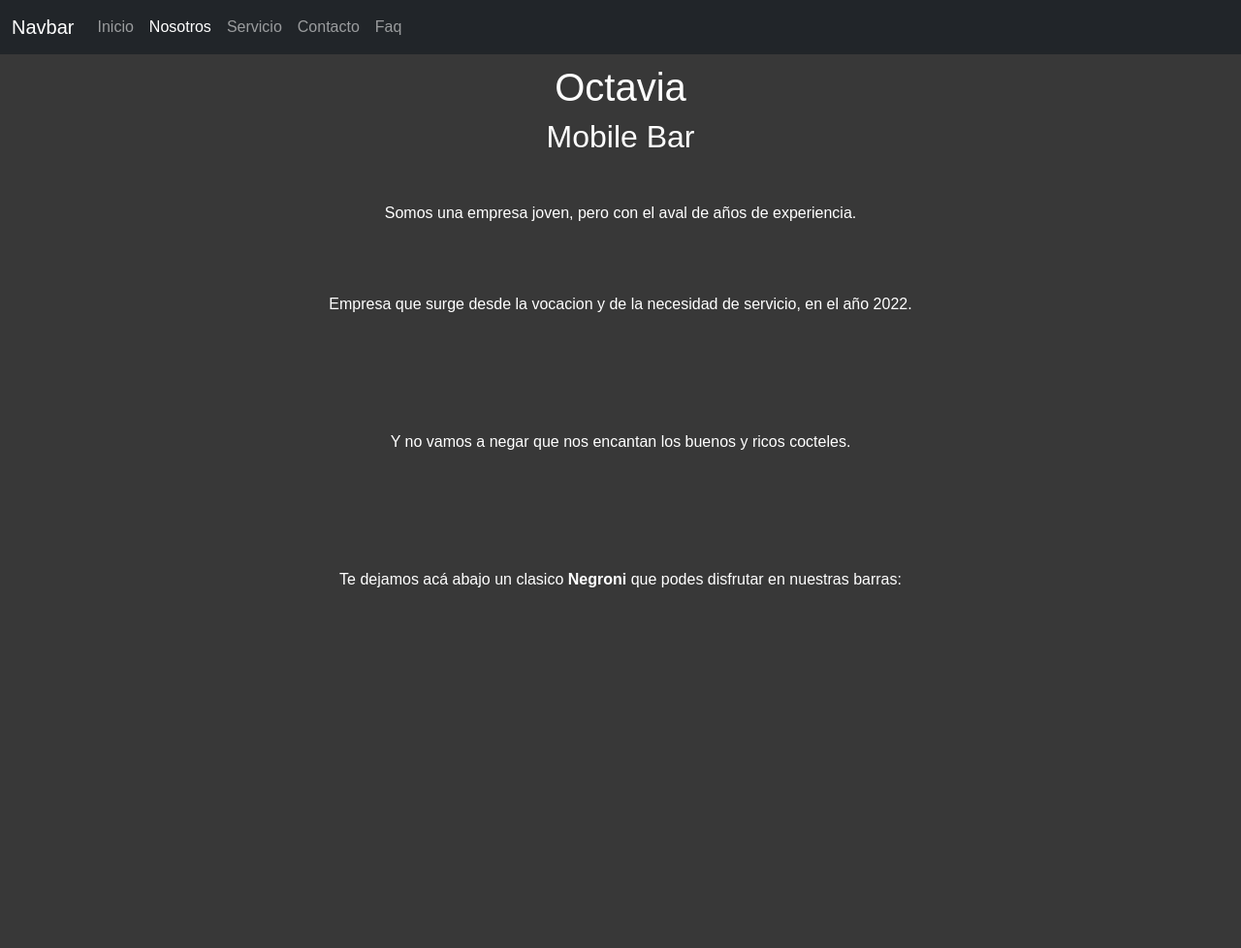
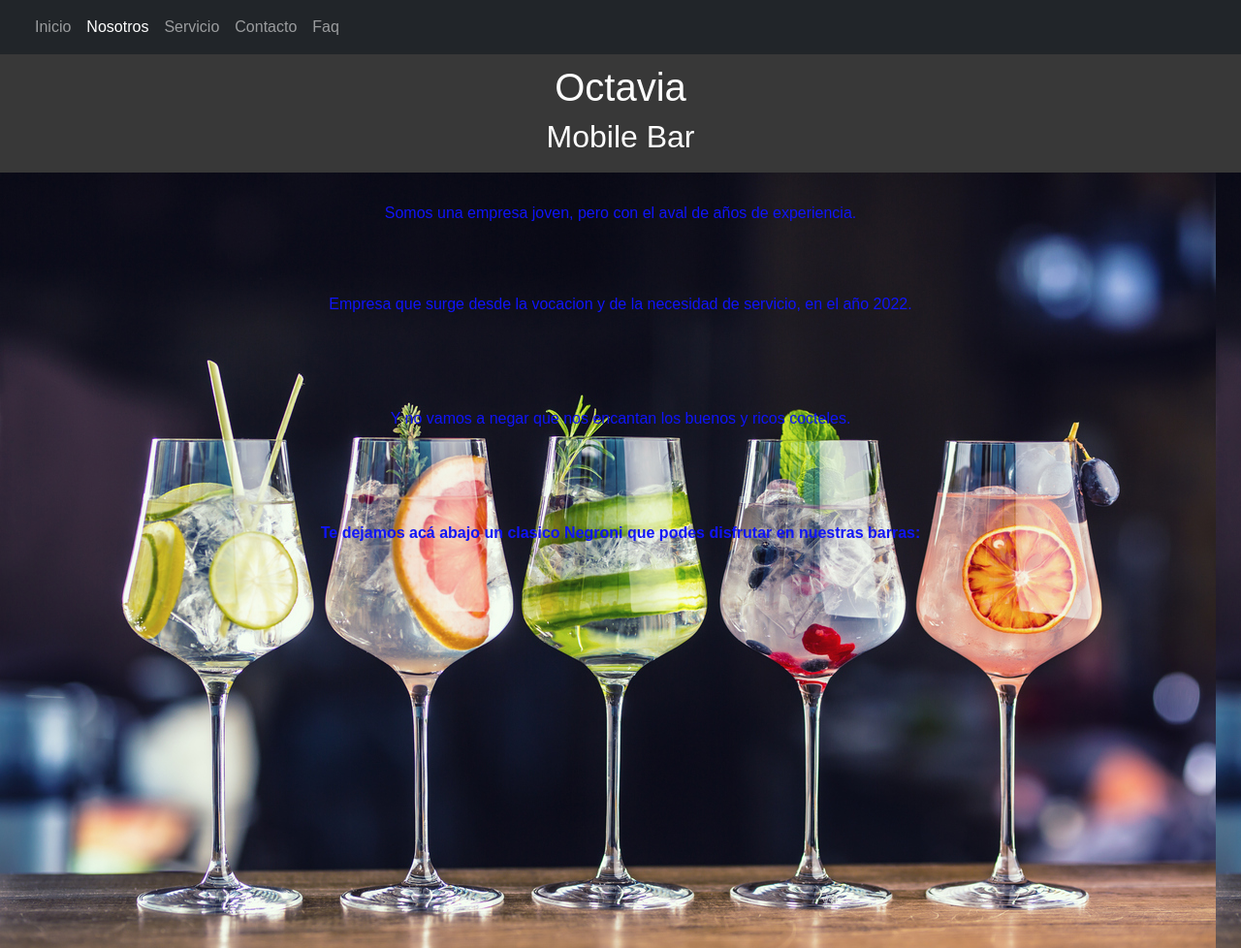
Before and after one commit to ana-lau-37/OctaviaBar, a website: page Nosotros.html in a window 1280 px wide. Shown: the top 978 px of the page at 97% size. Drawn offline with nearby package versions, Linux system fonts and the light colour scheme.

Commit message:
cambios seccion nosotros

```diff
--- a/Nosotros.html
+++ b/Nosotros.html
@@ -29,7 +29,7 @@
 	<body>
 		<nav class="navbar navbar-expand-lg bg-dark navbar-dark">
 			<div class="container-fluid">
-				<a class="navbar-brand" href="#">Navbar</a>
+				<a class="navbar-brand" href="#"></a>
 				<button
 					class="navbar-toggler"
 					type="button"
@@ -61,12 +61,10 @@
 			 <section class="somos">
                  <p> Somos una empresa joven, pero con el aval de años de experiencia.</p>
 			     <p>Empresa que surge desde la vocacion y de la necesidad de servicio, en el año 2022.</p>
-			    <br>
 			     <br>
 			     <p>Y no vamos a negar que nos encantan los buenos y ricos cocteles.</p>
 				 <br>
-				 <br>
-				 <p>Te dejamos acá abajo un clasico <strong>Negroni</strong> que podes disfrutar en nuestras barras:</p>
+				 <p><strong>Te dejamos acá abajo un clasico Negroni que podes disfrutar en nuestras barras:</strong></p>
 			  </section>
 
 			 <section class="tutorial">
--- /dev/null
+++ b/scss/_animaciones.scss
@@ -0,0 +1,7 @@
+/** @format */
+
+.accordion {
+	padding: 100px;
+	border: solid rgb(0, 0, 0);
+	width: 100%;
+}
--- a/scss/_nosotros.scss
+++ b/scss/_nosotros.scss
@@ -1,13 +1,13 @@
 /** @format */
 
 .somos {
-	background-color: rgba(0, 0, 0, 0.781);
+	background-image: url(../imagenes/cocteles.jpg);
 	width: 100%;
 	height: 800px;
 }
 .somos p {
 	margin-bottom: 10px;
 	padding: 30px;
-	color: white;
+	color: rgb(16, 20, 247);
 	text-align: center;
 }
```
Also changed, not shown: Contacto.html (+1 -1 lines), Servicio.html (+1 -1 lines), faq.html (+1 -1 lines), index.html (+1 -1 lines), css/style.css, imagenes/cocteles.clarito.jpg (added), imagenes/cocteles.jpg (added).
